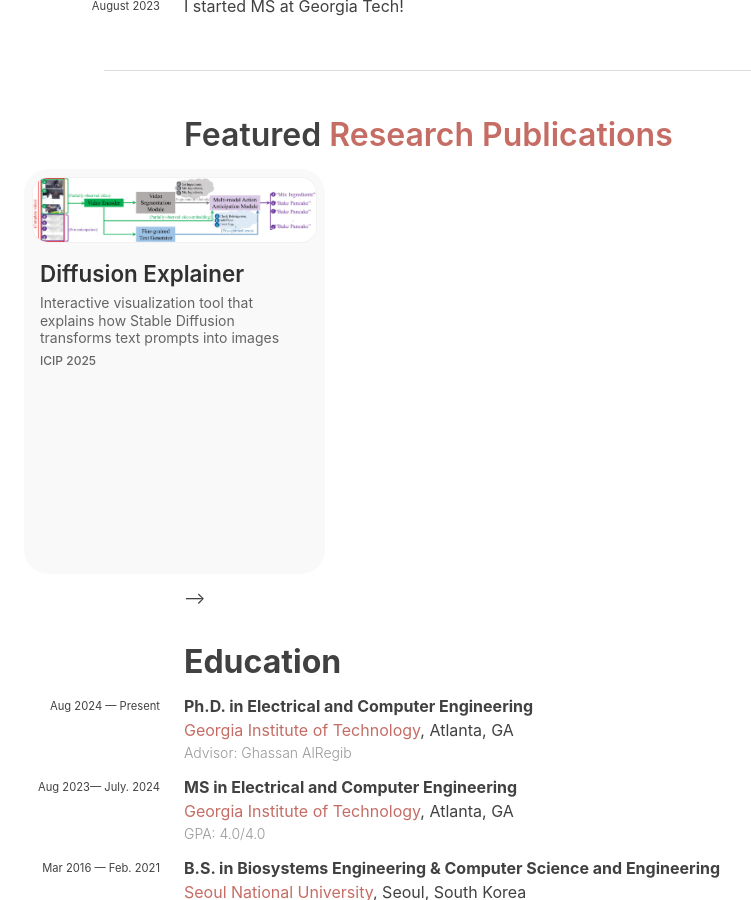
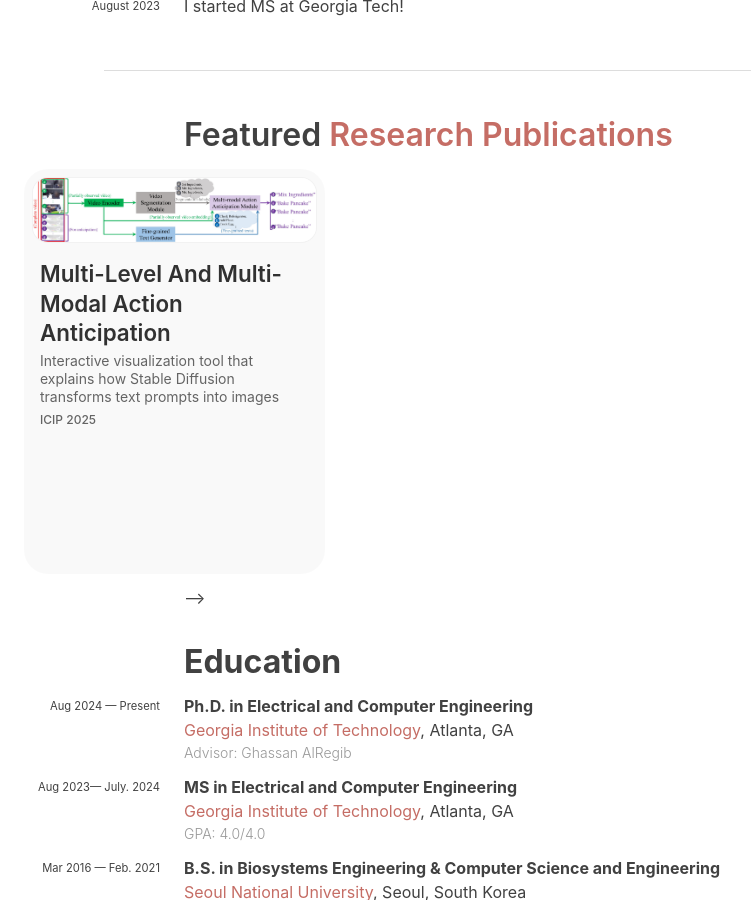
Before and after one commit to skvictoria/skvictoria.github.io, a Jekyll site: the page built from index.md, in a window 1280 px wide and 900 px high, scrolled down 1153 px. Shown: the whole window, without its empty margins (148-899 px from the left). Built offline with Jekyll 4.4.1, drawn with Linux system fonts in a browser that asks for light colours; nearby versions of some CDN libraries; some web fonts are replaced.

Commit message:
add paper

```diff
--- a/_posts/papers/2025-08-31-icip2025.md
+++ b/_posts/papers/2025-08-31-icip2025.md
@@ -29,7 +29,7 @@
 figure: /images/papers/icip2025-fig1.jpg
 featured: true
 feature-order: 1
-feature-title: Diffusion Explainer
+feature-title: Multi-level and Multi-modal Action Anticipation
 image: /images/featured/icip2025-fig1.jpg
 feature-description: Interactive visualization tool that explains how Stable Diffusion transforms text prompts into images
 bibtex: |-
```
